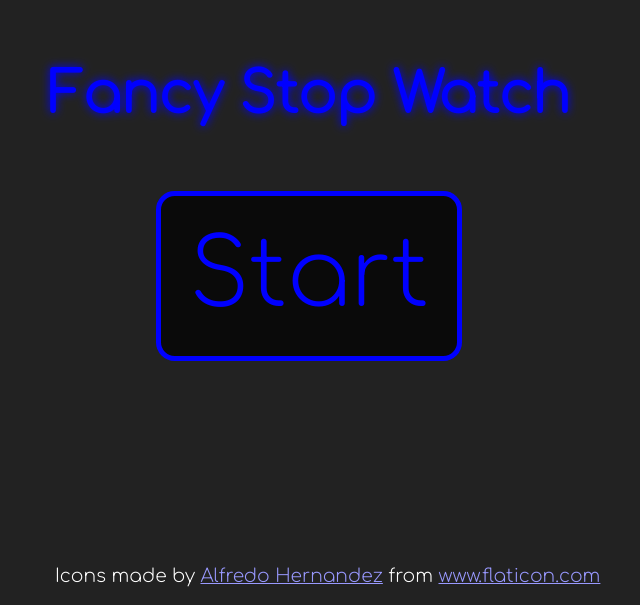
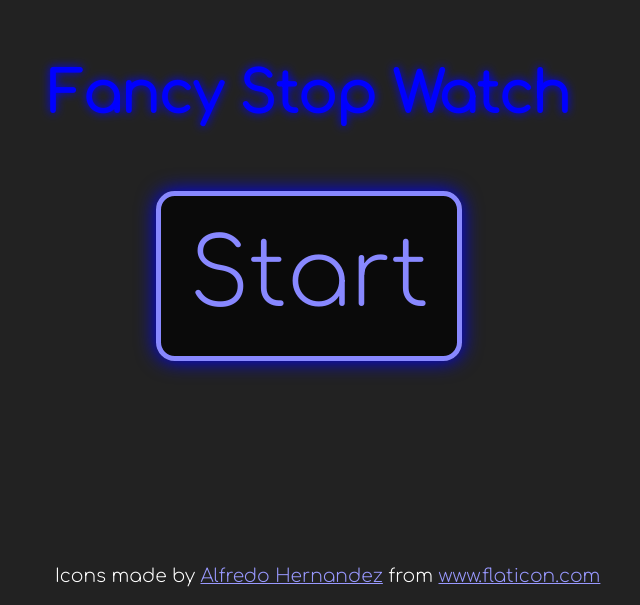
Before and after one commit to Tsuyoshi84/fancy-stop-watch, a Svelte app: page / in a window 1280 px wide. Shown: the part 195-800 px from the top of the page, without its empty margins (331-971 px from the left). Built offline with nearby package versions, Linux system fonts and the light colour scheme.

Commit message:
Change color

```diff
--- a/src/StartButton.svelte
+++ b/src/StartButton.svelte
@@ -10,7 +10,7 @@
 
 <style>
   button {
-    --color: blue;
+    --color: #88f;
 
     color: var(--color);
     background-color: rgb(0 0 0 / 0.7);
@@ -19,12 +19,13 @@
     font-size: 5rem;
     padding: 1.5rem;
     transition: all 0.2s ease-in-out;
+    box-shadow: 0 0 20px 0px blue;
   }
 
   button:hover {
     cursor: pointer;
     background-color: rgb(0 0 0 / 0.2);
-    filter: brightness(2);
+    box-shadow: 0 0 40px 10px blue;
   }
 </style>
 
```
